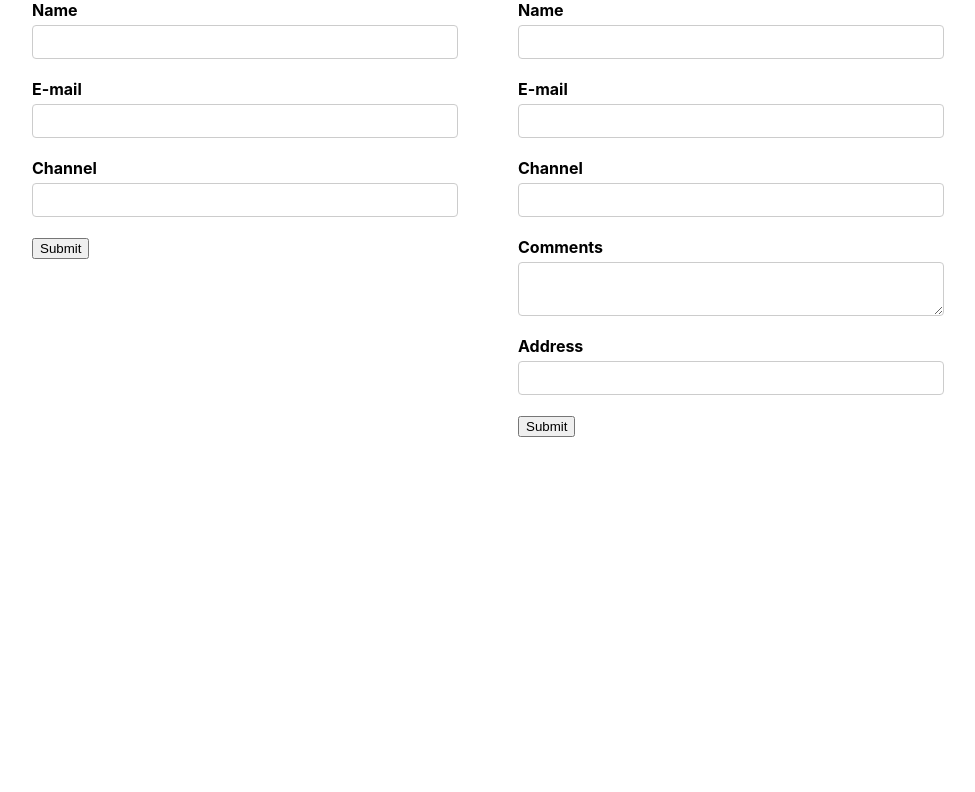
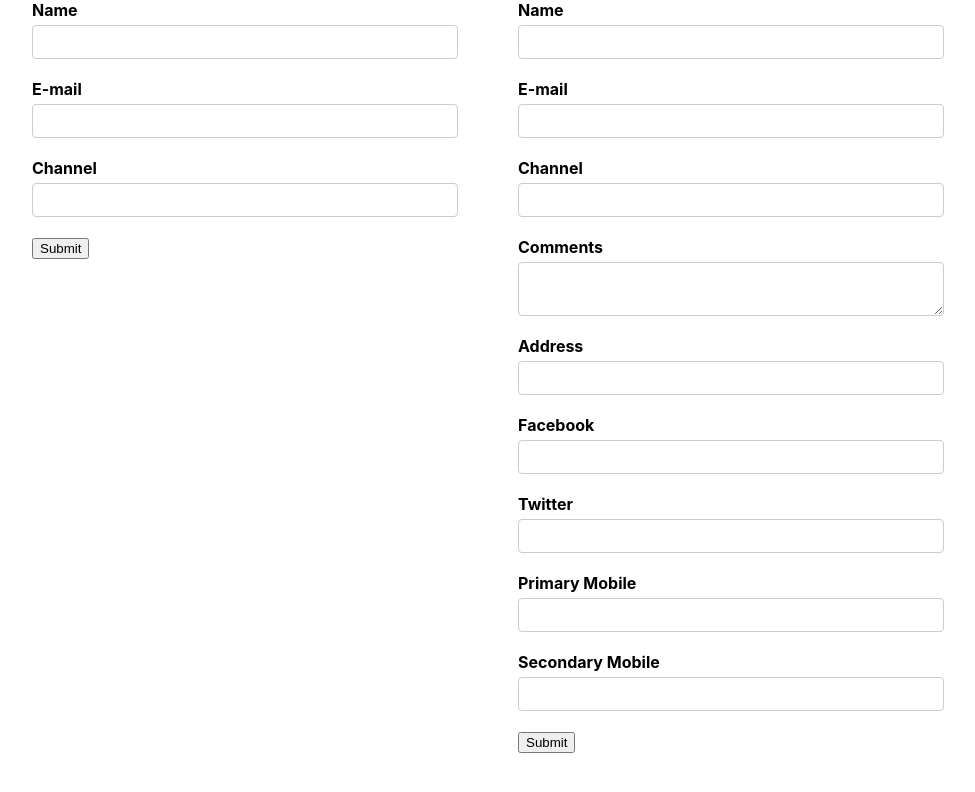
Before and after one commit to Er-RP/react-tutorials, a React (Create React App) app: page / in a window 1280 px wide. Shown: the top 792 px of the page, without its empty margins (152-1127 px from the left). Built offline with nearby package versions, Linux system fonts and the light colour scheme.

Commit message:
Using objects and array input values

```diff
--- a/src/components/NewYoutubeForm.js
+++ b/src/components/NewYoutubeForm.js
@@ -10,6 +10,11 @@ const initialValues = {
   channel: "",
   comments: "",
   address: "",
+  socialLinks: {
+    fb: "",
+    twitter: "",
+  },
+  phoneNumbers: ["", ""],
 };
 const onSubmit = (values) => {
   /* Real world App's API call takes place here */
@@ -74,6 +79,22 @@ const NewYoutubeForm = () => {
             }}
           </Field>
         </div>
+        <div className="form-control">
+          <label htmlFor="fb">Facebook</label>
+          <Field type="text" id="fb" name="socialLinks.fb" />
+        </div>
+        <div className="form-control">
+          <label htmlFor="twitter">Twitter</label>
+          <Field type="text" id="twitter" name="socialLinks.twitter" />
+        </div>
+        <div className="form-control">
+          <label htmlFor="primary-mobile">Primary Mobile</label>
+          <Field type="text" id="primary-mobile" name="phoneNumbers[0]" />
+        </div>
+        <div className="form-control">
+          <label htmlFor="secondary-mobile">Secondary Mobile</label>
+          <Field type="text" id="secondary-mobile" name="phoneNumbers[1]" />
+        </div>
         <button type="submit">Submit</button>
       </Form>
     </Formik>
--- a/src/components/YoutubeForm.js
+++ b/src/components/YoutubeForm.js
@@ -12,23 +12,23 @@ const onSubmit = (values) => {
   /* Real world App's API call takes place here */
   console.log("Form Data onSubmit : ", values);
 };
-const validate = (values) => {
-  let errors = {};
-  if (!values.name) {
-    errors.name = "Name Required";
-  }
-  if (!values.email) {
-    errors.email = "Email Required";
-  } else if (
-    !/^\w+([\.-]?\w+)*@\w+([\.-]?\w+)*(\.\w{2,3})+$/.test(values.email)
-  ) {
-    errors.email = "Invalid Email format";
-  }
-  if (!values.channel) {
-    errors.channel = "Channel Required";
-  }
-  return errors;
-};
+// const validate = (values) => {
+//   let errors = {};
+//   if (!values.name) {
+//     errors.name = "Name Required";
+//   }
+//   if (!values.email) {
+//     errors.email = "Email Required";
+//   } else if (
+//     !/^\w+([\.-]?\w+)*@\w+([\.-]?\w+)*(\.\w{2,3})+$/.test(values.email)
+//   ) {
+//     errors.email = "Invalid Email format";
+//   }
+//   if (!values.channel) {
+//     errors.channel = "Channel Required";
+//   }
+//   return errors;
+// };
 
 const validationSchema = Yup.object({
   name: Yup.string().required("Name Required Y"),
```
